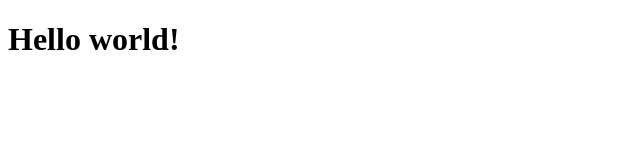
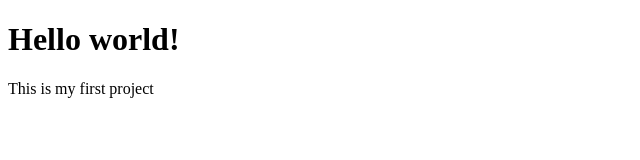
Before and after one commit to Shreyasparaspatki/Sample-app, a plain HTML site: page index.html in a window 1280 px wide. Shown: the whole page, without its empty margins (0-640 px from the left). Drawn offline with Linux system fonts and the light colour scheme.

Commit message:
Commit mes2

```diff
--- a/index.html
+++ b/index.html
@@ -7,5 +7,6 @@
 </head>
 <body>
     <h1>Hello world!</h1>
+    <div>This is my first project</div>
 </body>
 </html>
```
